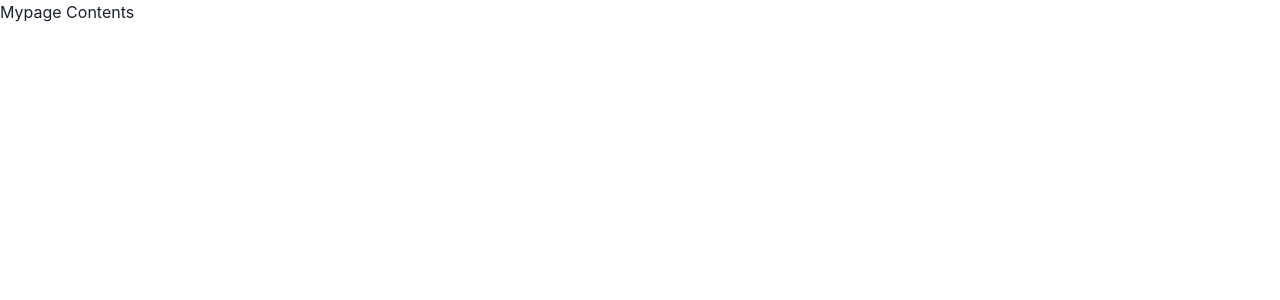
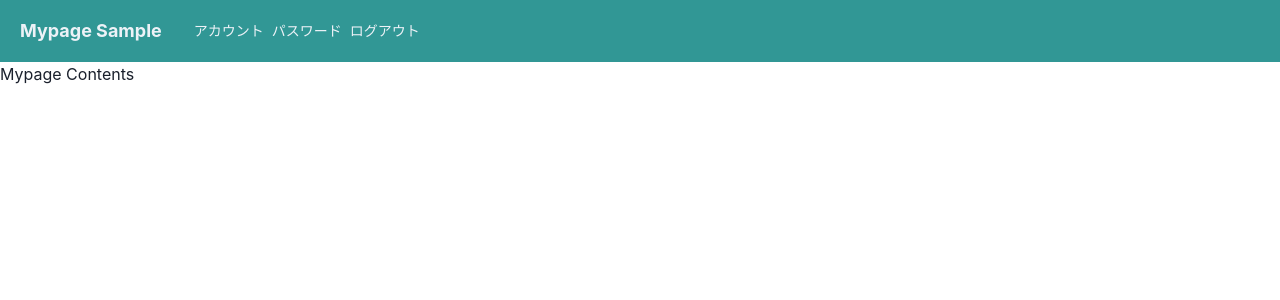
Before and after one commit to hiroharu8864/chakraui-basic-template, a React (Create React App) app: page /mypage in a window 1280 px wide. Shown: the top 300 px of the page. Built offline with nearby package versions, Linux system fonts and the light colour scheme.

Commit message:
add header

```diff
--- /dev/null
+++ b/src/components/templates/HeaderLayout.tsx
@@ -0,0 +1,17 @@
+import { FC, memo, ReactNode } from "react";
+import { Header } from "../../organisms/layout/Header";
+
+type Props = {
+  children: ReactNode;
+};
+
+export const HeaderLayout: FC<Props> = memo((props) => {
+  const { children } = props;
+
+  return (
+    <>
+      <Header />
+      {children}
+    </>
+  );
+});
--- /dev/null
+++ b/src/organisms/layout/Header.tsx
@@ -0,0 +1,66 @@
+import {
+  Box,
+  Button,
+  Drawer,
+  DrawerBody,
+  DrawerContent,
+  DrawerOverlay,
+  Flex,
+  Heading,
+  IconButton,
+  Link
+} from "@chakra-ui/react";
+import { FC, memo } from "react";
+import { HamburgerIcon } from "@chakra-ui/icons";
+
+export const Header: FC = memo(() => {
+  return (
+    <>
+      <Flex
+        as="nav"
+        bg="teal.500"
+        color="gray.100"
+        align="center"
+        justify="space-between"
+        padding={{ base: 3, md: 5 }}
+      >
+        <Flex mr={8}>
+          <Heading as="h1" fontSize={{ base: "md", md: "lg" }}>
+            Mypage Sample
+          </Heading>
+        </Flex>
+        <Flex
+          align="center"
+          fontSize="sm"
+          flexGrow={2}
+          mr={4}
+          display={{ base: "none", md: "flex" }}
+        >
+          <Box pr={4}>
+            <Link mr={2}>アカウント</Link>
+            <Link mr={2}>パスワード</Link>
+            <Link mr={2}>ログアウト</Link>
+          </Box>
+        </Flex>
+        <IconButton
+          aria-label="メニューボタン"
+          icon={<HamburgerIcon />}
+          size="sm"
+          variant="unstyled"
+          display={{ base: "block", md: "none" }}
+        />
+      </Flex>
+      <Drawer placement="left" size="xs">
+        <DrawerOverlay>
+          <DrawerContent>
+            <DrawerBody>
+              <Button>アカウント</Button>
+              <Button>パスワード</Button>
+              <Button>ログアウト</Button>
+            </DrawerBody>
+          </DrawerContent>
+        </DrawerOverlay>
+      </Drawer>
+    </>
+  );
+});
--- a/src/router/Router.tsx
+++ b/src/router/Router.tsx
@@ -6,6 +6,7 @@ import { Mypage } from "../components/Pages/Mypage";
 import { MypageAccount } from "../components/Pages/MypageAccount";
 import { MypagePassword } from "../components/Pages/MypagePassword";
 import { NotFound } from "../components/Pages/NotFound";
+import { HeaderLayout } from "../components/templates/HeaderLayout";
 
 /**
  * layoutを指定する場合
@@ -16,7 +17,14 @@ export const Router: FC = memo(() => {
     <BrowserRouter>
       <Routes>
         <Route path="/" element={<Login />} />
-        <Route path="/mypage" element={<Mypage />}>
+        <Route
+          path="/mypage"
+          element={
+            <HeaderLayout>
+              <Mypage />
+            </HeaderLayout>
+          }
+        >
           <Route path="account" element={<MypageAccount />} />
           <Route path="password" element={<MypagePassword />} />
         </Route>
```
